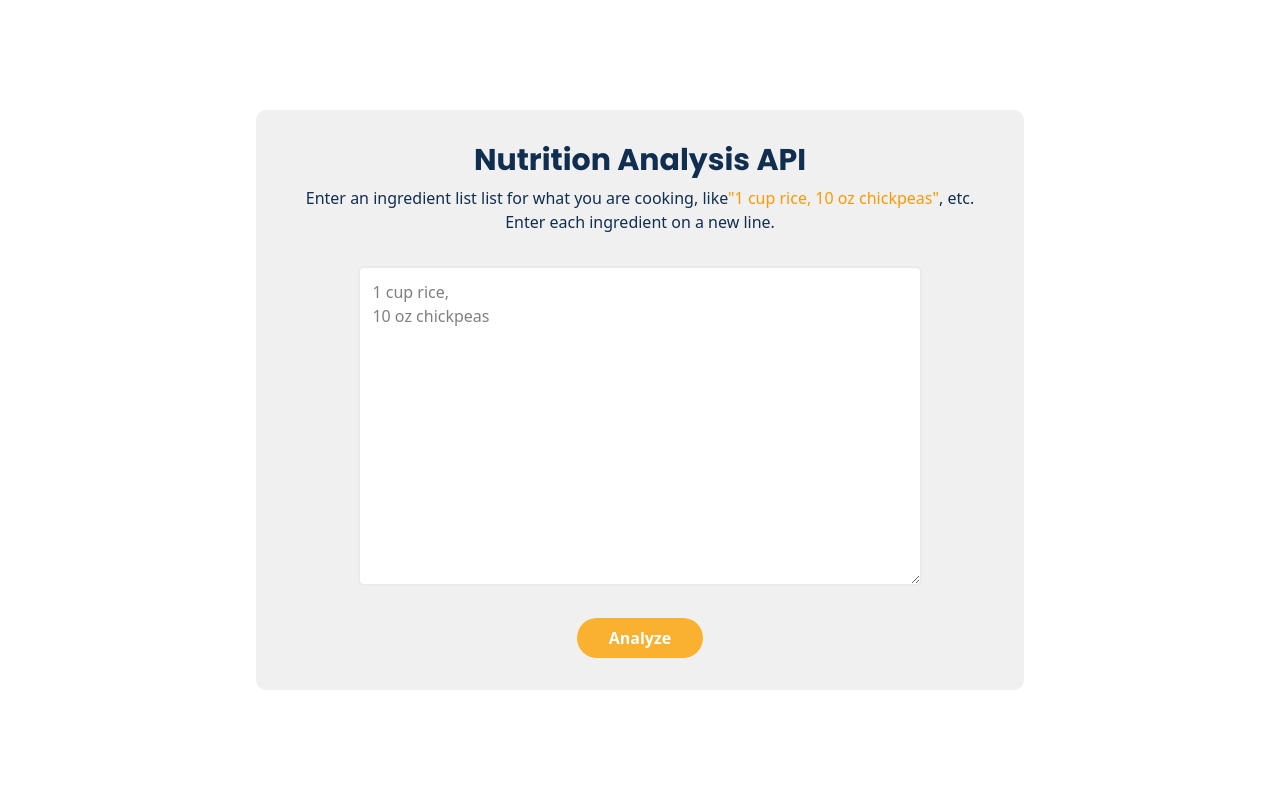
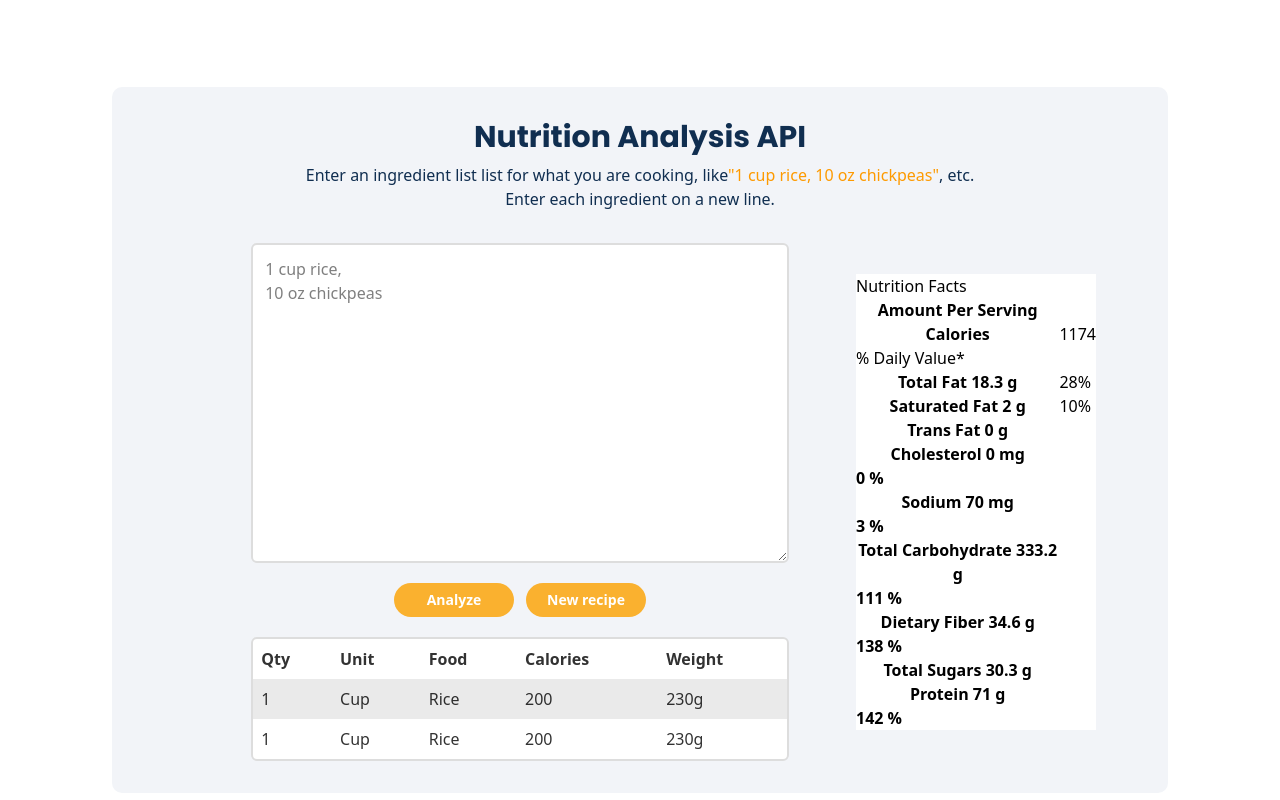
Before and after one commit to Rfn18/simple-nutrition-fact-app, a React (Vite) app: page / in a window 1280 px wide. Built offline with nearby package versions, Linux system fonts and the light colour scheme; a web font is replaced by a local one.

Commit message:
styling ketika fetching sudah selesai

```diff
--- a/src/App.css
+++ b/src/App.css
@@ -18,20 +18,20 @@ body {
   position: relative;
   width: 100%;
   height: 100vh;
+  padding-top: 5em;
+  display: flex;
+  justify-content: center;
+  align-items: center;
 }
 
 .nutritionFactApp {
-  background-color: #eaeaeaae;
-  position: absolute;
-  top: 50%;
-  left: 50%;
-  transform: translate(-50%, -50%);
-  -webkit-transform: translate(-50%, -50%);
-  -moz-transform: translate(-50%, -50%);
-  -ms-transform: translate(-50%, -50%);
-  -o-transform: translate(-50%, -50%);
-  width: 60%;
-  height: auto;
+  background-color: #f2f4f8;
+  display: flex;
+  flex-direction: column;
+  justify-content: center;
+  align-items: center;
+  width: 100%;
+  min-height: auto;
   padding: 2em;
   border-radius: 10px;
   -webkit-border-radius: 10px;
@@ -40,7 +40,18 @@ body {
   -o-border-radius: 10px;
 }
 
-main {
-  margin-top: 2em;
-  gap: 2em;
+.container-ingridients th {
+  padding: 0.5em 0.5em;
+  text-align: start;
+  opacity: 0.8;
 }
+
+.container-ingridients td {
+  padding: 0.5em 0.5em;
+  text-align: start;
+  opacity: 0.8;
+}
+
+.container-ingridients tr:nth-of-type(odd) {
+  background-color: #eaeaea;
+}
--- a/src/assets/components/header.jsx
+++ b/src/assets/components/header.jsx
@@ -8,7 +8,7 @@ function Header() {
         <p className="text-center">
           Enter an ingredient list list for what you are cooking, like
           <span className="text-amber-500">"1 cup rice, 10 oz chickpeas"</span>,
-          etc. Enter each ingredient on a new line.
+          etc. <br /> Enter each ingredient on a new line.
         </p>
       </header>
     </>
--- a/src/assets/components/main.jsx
+++ b/src/assets/components/main.jsx
@@ -1,6 +1,6 @@
 import React, { useState, useEffect } from "react";
 
-function Main({handleLoading}) {
+function Main({ handleLoading }) {
   const [food, setFood] = useState([]);
   const [newFood, setNewFood] = useState("");
   const [data, setData] = useState([]);
@@ -24,16 +24,16 @@ function Main({handleLoading}) {
       const testData = food[lastLength].split("\n");
 
       const fetching = async () => {
-          handleLoading(true)
+        handleLoading(true);
         try {
-           await new Promise(t => setTimeout(t, 1000))
+          await new Promise((t) => setTimeout(t, 1000));
         } catch (err) {
-            console.error()
+          console.error();
         } finally {
-            handleLoading(false)
+          handleLoading(false);
         }
-      }
-      fetching()
+      };
+      fetching();
 
       // async function apiEdamam() {
       //   const app_id = "86a7058f";
@@ -56,9 +56,9 @@ function Main({handleLoading}) {
     }
   }, [food]);
 
+  function MainData() {
     return (
       <>
-      <main className="flex flex-col items-center w-full h-full">
         <textarea
           name="inputArea"
           id="inpText"
@@ -67,9 +67,151 @@ function Main({handleLoading}) {
           onKeyDown={enterDown}
           placeholder={`1 cup rice,\n10 oz chickpeas`}
         ></textarea>
-          <button className="bg-[#fab12f] text-white font-bold rounded-4xl py-[.5em] px-[2em] cursor-pointer transition ease-in scale-100 hover:bg-white hover:text-[#fab12f] hover:scale-95 btnAnalyze" onClick={addFood}>
+        <button
+          className="bg-[#fab12f] text-white font-bold rounded-4xl py-[.5em] px-[2em] cursor-pointer transition ease-in scale-100 hover:bg-white hover:text-[#fab12f] hover:scale-95 btnAnalyze"
+          onClick={addFood}
+        >
           Analyze
         </button>
+      </>
+    );
+  }
+
+  return (
+    <>
+      <main className="flex justify-between items-center w-full h-full mt-[2em] px-10">
+        {/* <MainData /> */}
+        <div className="flex flex-col justify-center items-center gap-5 w-2xl containerItems">
+          <textarea
+            name="inputArea"
+            id="inpText"
+            className="w-[80%] h-[40dvh] border-2 border-[#ddd] bg-white rounded-md focus:outline-0 p-3 text-md "
+            onChange={(e) => setNewFood(e.target.value)}
+            onKeyDown={enterDown}
+            placeholder={`1 cup rice,\n10 oz chickpeas`}
+          ></textarea>
+          <div className="flex gap-3 container-button">
+            <button
+              className="bg-[#fab12f] text-white font-bold text-sm rounded-4xl py-[.5em] px-[20px] w-30 cursor-pointer transition ease-in scale-100 hover:bg-white hover:text-[#fab12f] hover:scale-95 btnAnalyze"
+              onClick={addFood}
+            >
+              Analyze
+            </button>
+            <button className="bg-[#fab12f] text-white font-bold text-sm rounded-4xl py-[.5em] px-[20px] w-30 cursor-pointer transition ease-in scale-100 hover:bg-white hover:text-[#fab12f] hover:scale-95 btnAnalyze">
+              New recipe
+            </button>
+          </div>
+          <div className="w-[80%] border-2 border-[#ddd] bg-white rounded-md container-ingridients">
+            <table className="justify-self-center w-full">
+              <thead className="">
+                <th>Qty</th>
+                <th>Unit</th>
+                <th>Food</th>
+                <th>Calories</th>
+                <th>Weight</th>
+              </thead>
+              <tbody>
+                <tr>
+                  <td>1</td>
+                  <td>Cup</td>
+                  <td>Rice</td>
+                  <td>200</td>
+                  <td>230g</td>
+                </tr>
+                <tr>
+                  <td>1</td>
+                  <td>Cup</td>
+                  <td>Rice</td>
+                  <td>200</td>
+                  <td>230g</td>
+                </tr>
+              </tbody>
+            </table>
+          </div>
+        </div>
+        <div className="w-60 bg-white container-card-nutrition">
+          <h1>Nutrition Facts</h1>
+          <table>
+            <thead>
+              <th>Amount Per Serving</th>
+            </thead>
+            <tr>
+              <th>
+                <b>Calories</b>
+              </th>
+              <td>1174</td>
+            </tr>
+            <tr className="thick-row">
+              <td>
+                <d>% Daily Value*</d>
+              </td>
+            </tr>
+            <tr>
+              <th>
+                <b>
+                  Total Fat <span>18.3 g</span>
+                </b>
+              </th>
+              <td>28%</td>
+            </tr>
+            <tr>
+              <th>
+                Saturated Fat <span>2 g</span>
+              </th>
+              <td>10%</td>
+            </tr>
+            <tr>
+              <th>
+                Trans Fat <span>0 g</span>
+              </th>
+              <td></td>
+            </tr>
+            <tr>
+              <th>
+                <b>
+                  Cholesterol <span>0 mg</span>
+                </b>
+                <td>0 %</td>
+              </th>
+            </tr>
+            <tr>
+              <th>
+                <b>
+                  Sodium <span>70 mg</span>
+                </b>
+                <td>3 %</td>
+              </th>
+            </tr>
+            <tr>
+              <th>
+                <b>
+                  Total Carbohydrate <span>333.2 g</span>
+                </b>
+                <td>111 %</td>
+              </th>
+            </tr>
+            <tr>
+              <th>
+                Dietary Fiber <span>34.6 g</span>
+                <td>138 %</td>
+              </th>
+            </tr>
+            <tr>
+              <th>
+                Total Sugars <span>30.3 g</span>
+                <td></td>
+              </th>
+            </tr>
+            <tr>
+              <th>
+                <b>
+                  Protein <span>71 g</span>
+                </b>
+                <td>142 %</td>
+              </th>
+            </tr>
+          </table>
+        </div>
       </main>
     </>
   );
```
Lines whose indentation alone changed are shown as unchanged.
